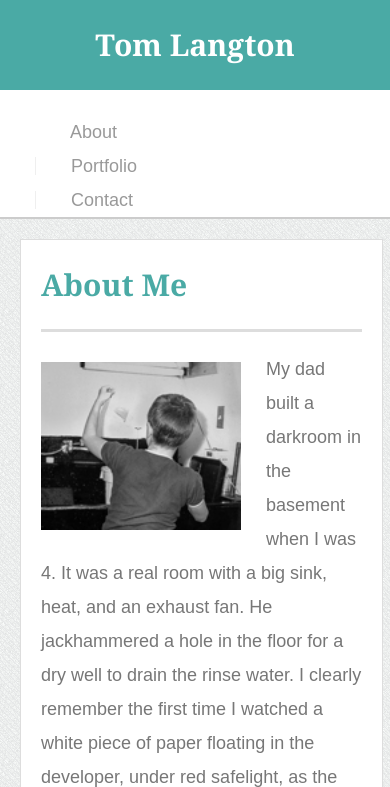
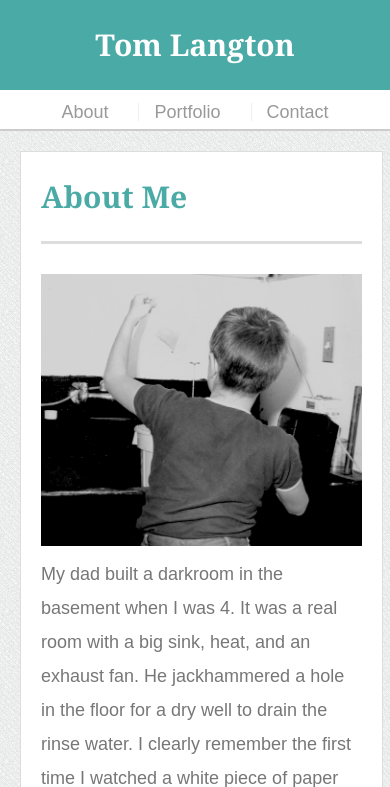
Before and after one commit to tlangton/Responsive-Portfolio, a PHP site: page / in a window 390 px wide. Shown: the top 787 px of the page. Run offline with PHP 8.4, Linux system fonts and the light colour scheme.

Commit message:
all but port good

```diff
--- a/assets/css/style.css
+++ b/assets/css/style.css
@@ -247,6 +247,12 @@ input[type=submit] {
 
 
 @media only screen and (max-width: 980px){
+.auth-image {
+    width: 100%;
+    float: none;
+    margin-right: 0px;
+    text-align: center;
+}
 
 
 }
@@ -282,6 +288,13 @@ input[type=submit] {
     margin-right:  20px;
     padding:  0 15px;
   }
+  .auth-image {
+    width: 33%;
+    height: auto;
+    margin-top: 10px;
+    margin-right: 25px;
+    float: left;
+}
 
 
 }
@@ -322,16 +335,24 @@ input[type=submit] {
   }
 
   nav {
-    float: left;
-    margin-top: 25px;
+    float: none;
+    clear: all;
+    margin-top: 5px;
     display: block;
-    /*text-align: center;*/
+    text-align: center;
+
   }
 
   nav a {
     display: inline-block;
-    margin:  0 35px;
-    padding:  0 35px;
+    margin:  0 5px;
+    padding:  0 15px;
   }
 
+.auth-image {
+    width: 100%;
+    float: none;
+    margin-right: 0px;
+    text-align: center;
 }
+}
--- a/index.html
+++ b/index.html
@@ -6,6 +6,7 @@
   <title>Responsive Portfolio</title>
   <link rel="stylesheet" type="text/css" href="assets/css/reset.css">
   <link rel="stylesheet" type="text/css" href="assets/css/style.css">
+  <meta name="viewport" content="width=device-width, initial-scale=1.0">
 </head>
 
 <body>
@@ -37,7 +38,7 @@
         </p>
         <p>
           Since there were at least three photographers in the house, there were spare cameras and I had interest in doing something myself.
-          I picked up a camera that was lying in the back of a drawer and bought some film and took pictures of our cats. The camera was an East German 35mm Praktiflex. It was in the back of the drawer for a reason, apparently. The light seals weren’t very good and I had to use electrical tape when I loaded a new roll of film so the film wouldn’t be exposed through the back of the housing. There was no built in light meter, so I had to learn to use a separate light meter. The aperture had to be set manually for every shot – you had to manually open it up so you could see to focus, and then manually stop it down for the correct exposure to shoot. After the shutter tripped the mirror stayed up. It was lowered again when the film was advanced. It was not automatic anything, but I learned a lot using it about how everything interacts when you take pictures.
+          I picked up a camera that was lying in the back of a drawer and bought some film and took pictures of our cats. The camera was an East German 35mm Praktiflex. It was in the back of the drawer for a reason, apparently. The light seals weren’t very good and I had to use electrical tape when I loaded a new roll of film so the film wouldn’t be exposed through the back of the housing. There was no built in light meter, so I had to learn to use a separate light meter.
           <p>
 
     </section>
```
Also changed, not shown: assets/images/darkroom.jpg.
